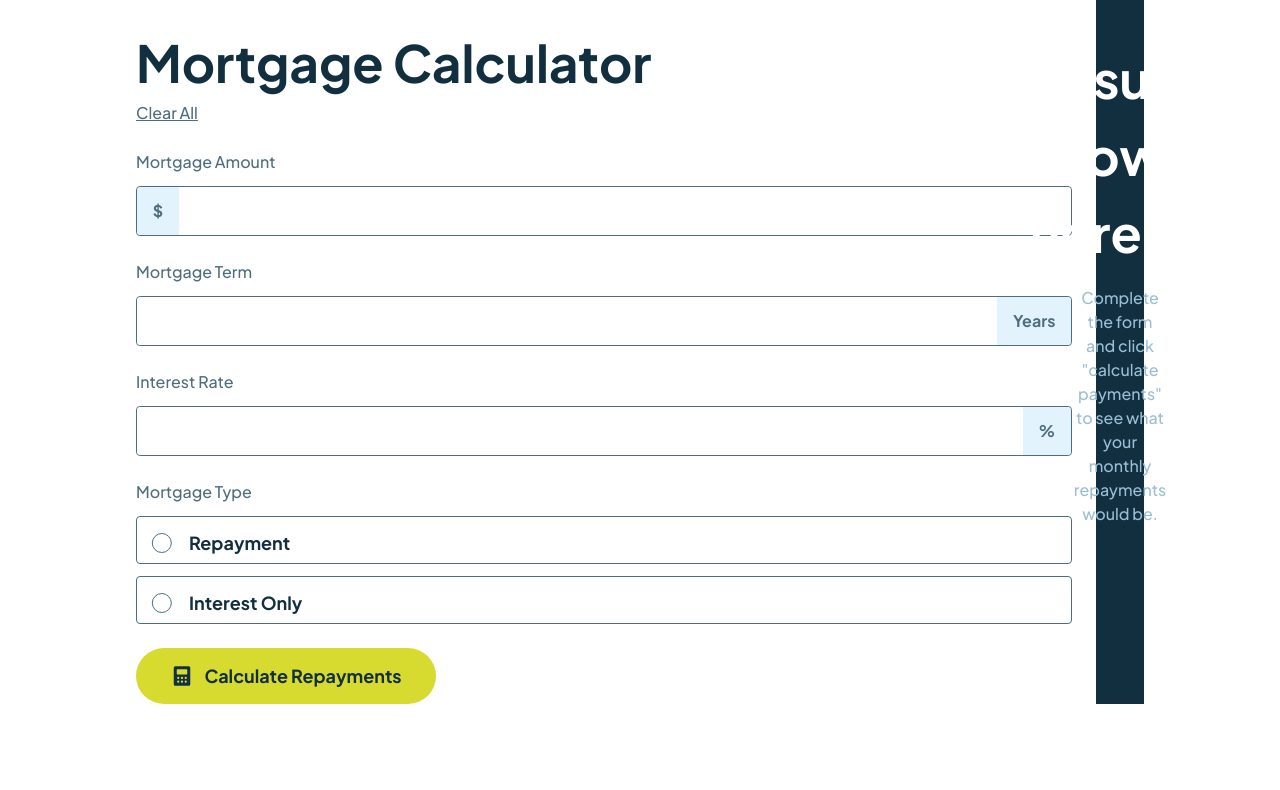
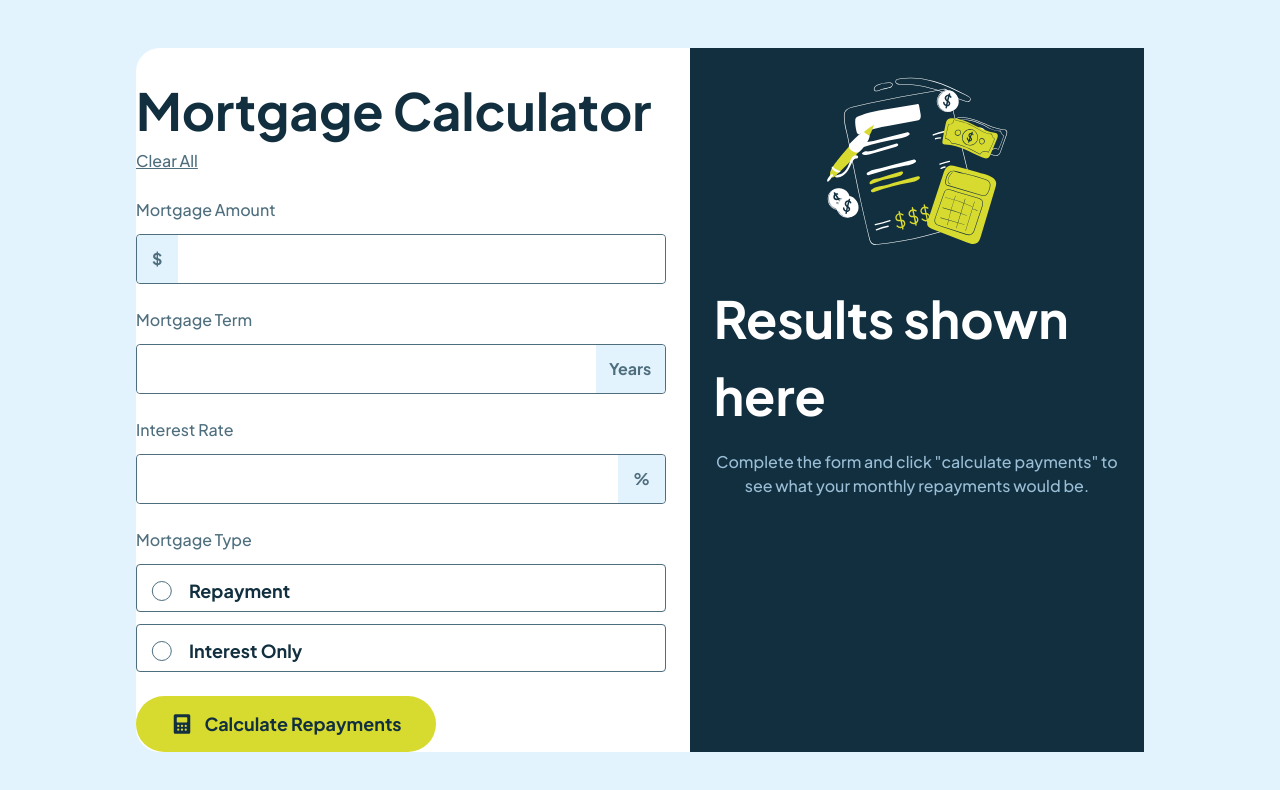
Before and after one commit to mayor-creator/mortgage_calculator_app, a React (Vite) app: page / in a window 1280 px wide. Shown: the top 790 px of the page. Built offline with nearby package versions, Linux system fonts and the light colour scheme.

Commit message:
add style properties for laptop

```diff
--- a/src/index.css
+++ b/src/index.css
@@ -28,7 +28,15 @@ body {
   font-style: normal;
   @media (min-width: 48em) and (max-width: 63.938em) {
     background-color: var(--slate100);
-    padding: 1.5rem;
+    padding: 2.5rem;
+  }
+
+  @media (min-width: 64em) {
+    background-color: var(--slate100);
+    display: flex;
+    align-items: center;
+    justify-content: center;
+    min-height: 100vh;
   }
 }
 
@@ -57,7 +65,6 @@ h4,
 h5,
 h6 {
   overflow-wrap: break-word;
-  text-wrap: balance;
 }
 
 p,
@@ -65,14 +72,6 @@ li,
 figcaption {
   text-wrap: pretty;
   max-width: 65ch;
-}
-
-header,
-footer,
-main,
-section,
-article {
-  container-type: inline-size;
 }
 
 #root,
```
